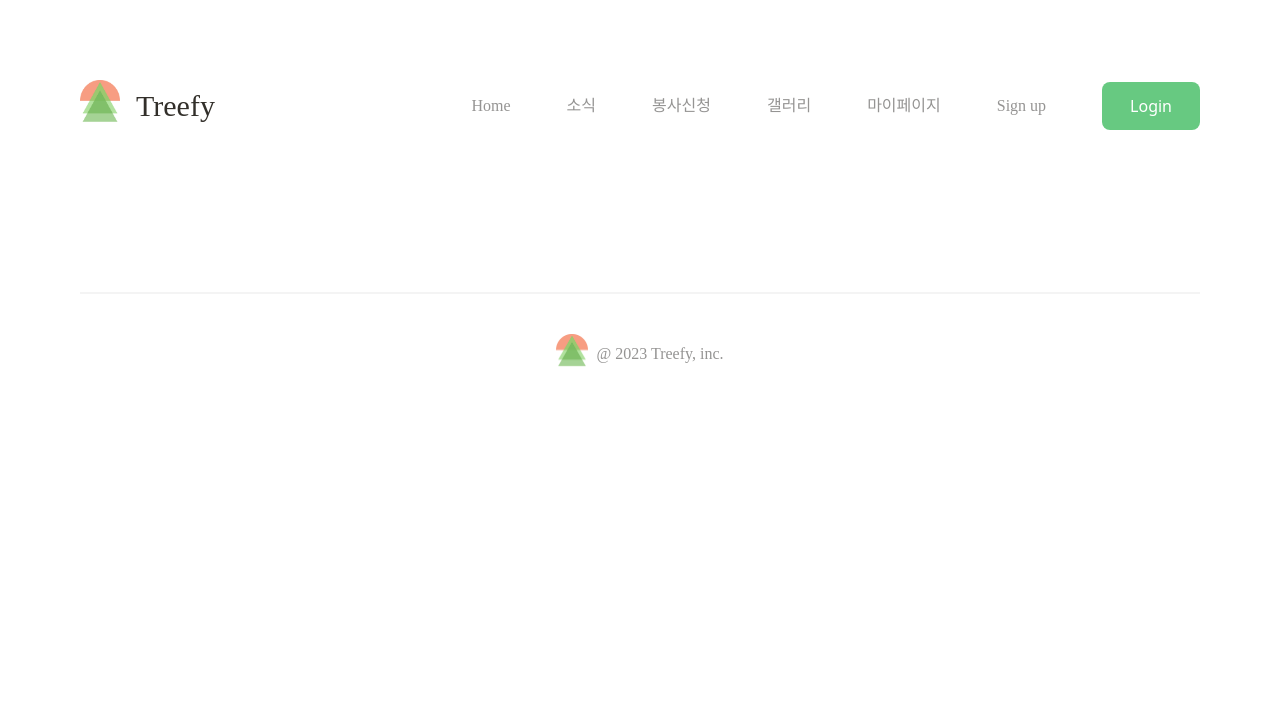
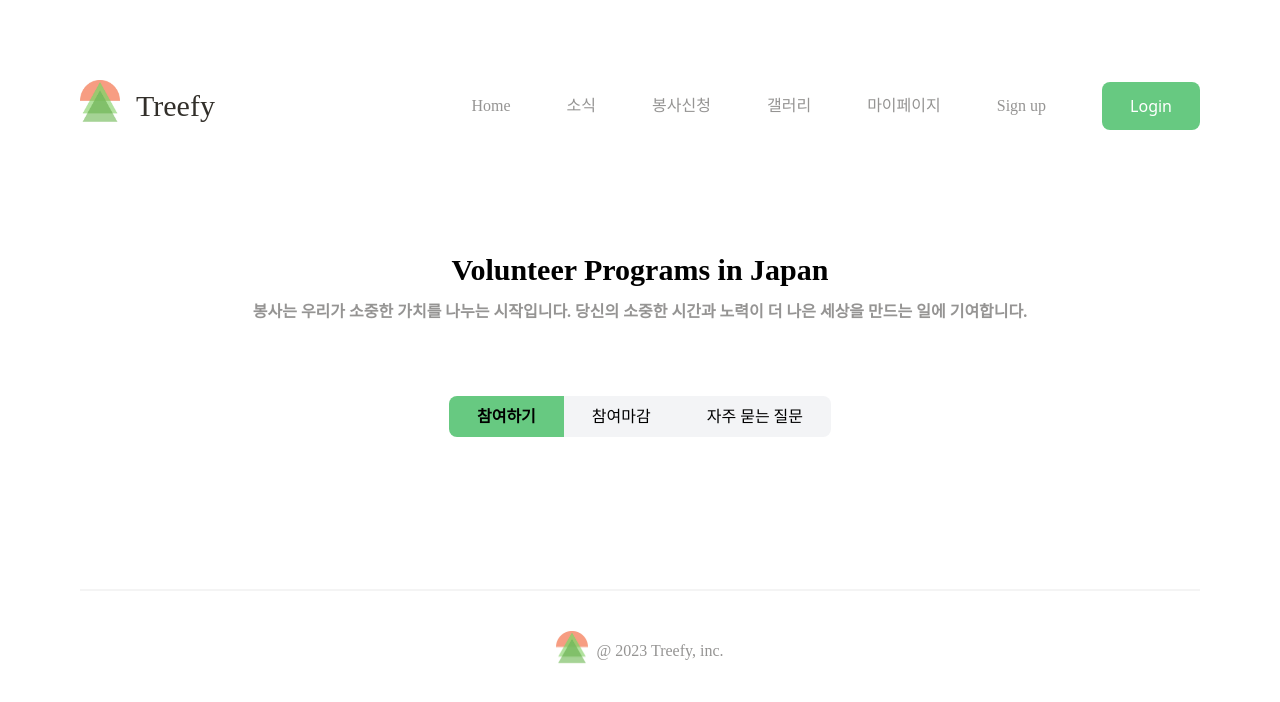
Before and after one commit to gyuiru/Treefy-FE, a Vue app: page /list in a window 1280 px wide. Shown: the top 702 px of the page. Built offline with nearby package versions, Linux system fonts and the light colour scheme.

Commit message:
feat: volunteerProgramsList component基本レイアウトデザイン完成
VolunteerProgramsList componetの基本レイアウトのデザイン完成

#6

```diff
--- a/src/App.vue
+++ b/src/App.vue
@@ -6,9 +6,9 @@
         <p class="font-pretendard text-custom-black text-3xl">Treefy</p>
       </div>
       <div class="flex items-center space-x-4 justify-end whitespace-nowrap">
-        <p class="font-pretendard text-custom-gray pr-10">Home</p>
+        <router-link to="/"><p class="font-pretendard text-custom-gray pr-10">Home</p></router-link>
         <p class="font-pretendard text-custom-gray pr-10">소식</p>
-        <p class="font-pretendard text-custom-gray pr-10">봉사신청</p>
+        <router-link to="/list"><p class="font-pretendard text-custom-gray pr-10">봉사신청</p></router-link>
         <p class="font-pretendard text-custom-gray pr-10">갤러리</p>
         <p class="font-pretendard text-custom-gray pr-10">마이페이지</p>
         <p class="font-pretendard text-custom-gray pr-10">Sign up</p>
--- /dev/null
+++ b/src/components/VolunteerProgramsList.vue
@@ -0,0 +1,27 @@
+<template>
+  <div class="container min-w-full">
+    <div class="p-10">
+      <p class="text-3xl font-pretendard font-bold text-center">Volunteer Programs in Japan</p>
+      <p class="font-pretendard text-custom-gray font-bold text-center pt-3">봉사는 우리가 소중한 가치를 나누는 시작입니다. 당신의 소중한 시간과 노력이 더 나은 세상을 만드는 일에 기여합니다.</p>
+    </div>
+    <div class="text-center p-10 pb-20">
+      <router-link to="/list/join" class="bg-custom-btn-green rounded-l-lg p-3 pl-7 pr-7 text-black font-pretendard font-bold">참여하기</router-link>
+      <router-link to="" class="bg-gray-100 p-3 pl-7 pr-7 text-black font-pretendard">참여마감</router-link>
+      <router-link to="" class="bg-gray-100 rounded-r-lg p-3 pl-7 pr-7 text-black font-pretendard">자주 묻는 질문</router-link>
+    </div>
+    <router-view></router-view>
+  </div>
+</template>
+
+<script lang="ts">
+import { defineComponent } from 'vue';
+
+export default defineComponent({
+  name : "VolunteerProgramsList",
+  components : {},
+})
+</script>
+
+<style>
+
+</style>
```
Also changed, not shown: src/router.js (+13 -0 lines), src/router.ts (+16 -4 lines), 1 other file (tests, documents, lock files or other folders).
